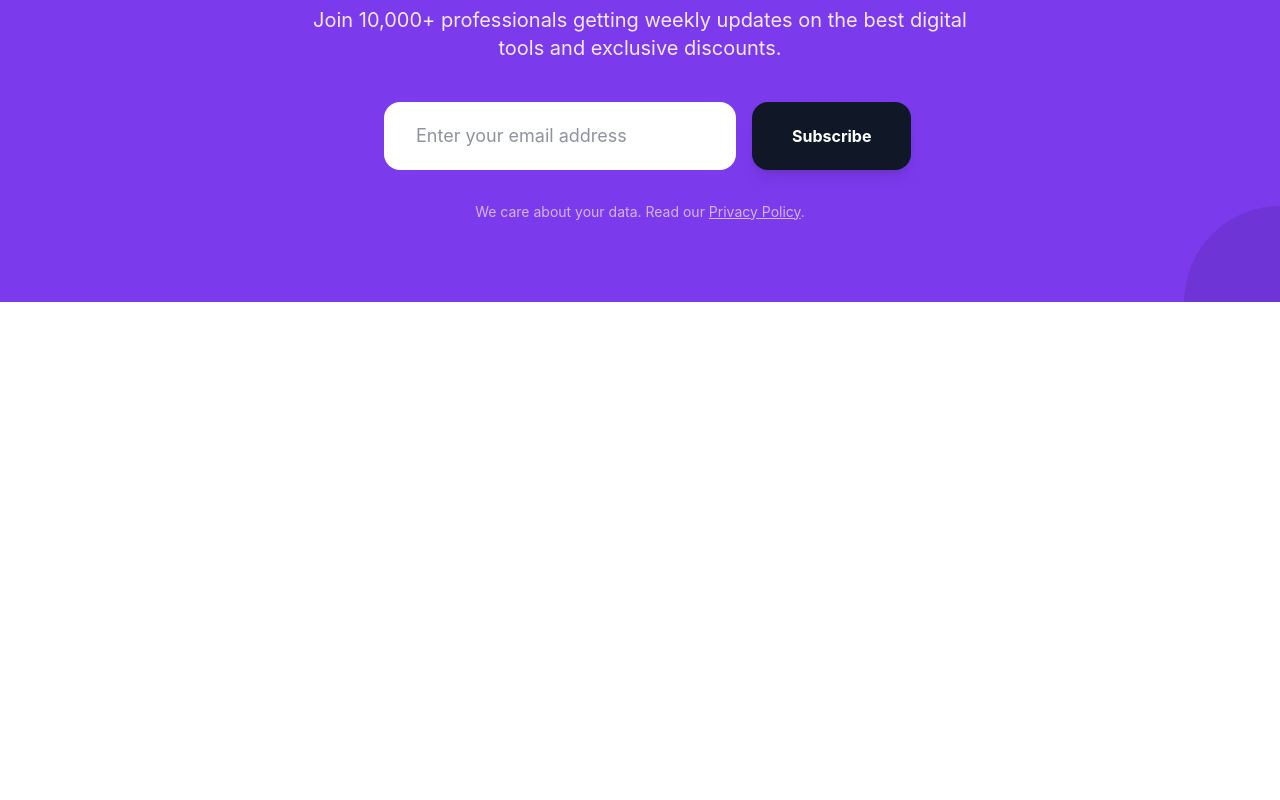
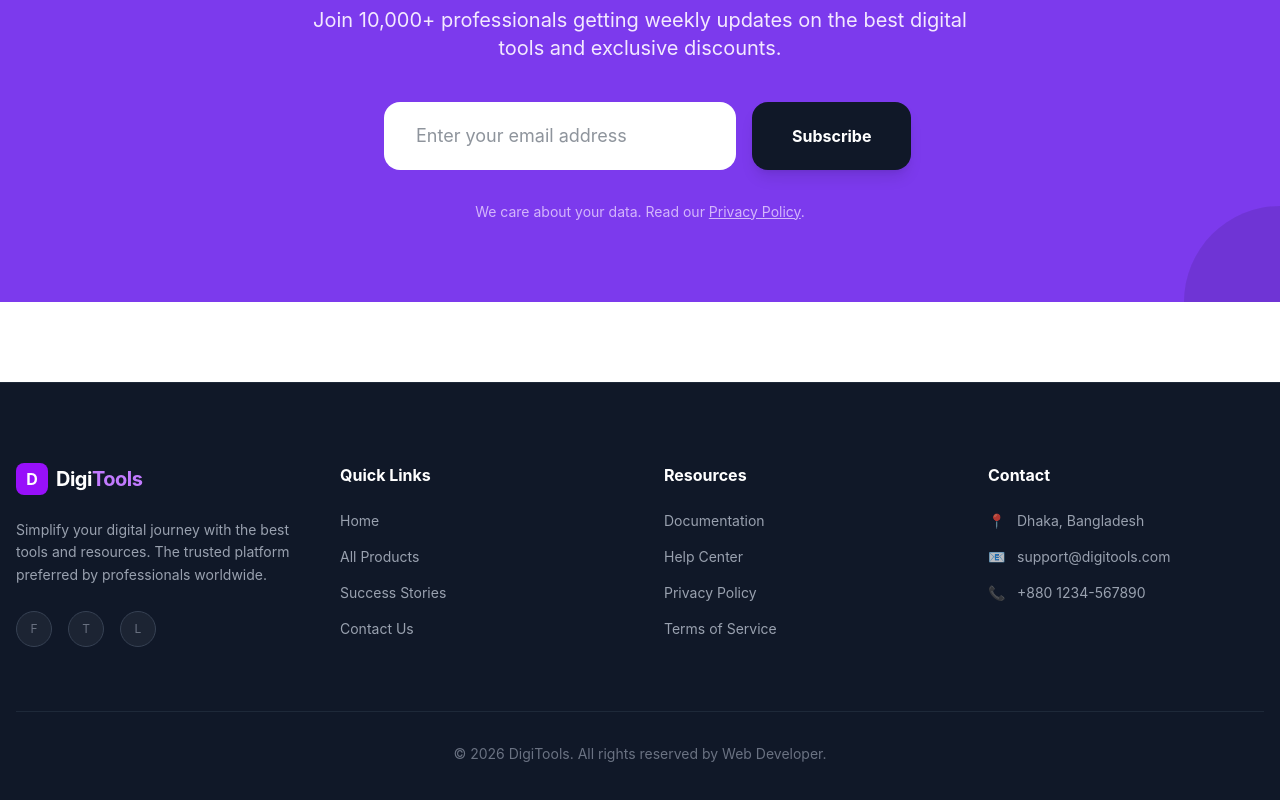
Before and after one commit to mdtaufiqueahamed-lgtm/Assignment-6, a React (Vite) app: page / in a window 1280 px wide. Shown: the part 3906-4706 px from the top of the page. Before the commit the page ends 4288 px from the top, so only its background shows below. Built offline with nearby package versions, Linux system fonts and the light colour scheme.

Commit message:
footer added

```diff
--- a/src/App.jsx
+++ b/src/App.jsx
@@ -6,18 +6,21 @@ import 'react-toastify/dist/ReactToastify.css';
 
 import Banner from './components/Banner/Banner';
 import Navbar from './components/Navbar/Navbar';
+
+
 import Stats from './components/Stats/Stats';
-import ToggleSection from './components/ToggleSection/ToggleSection';
+    import ToggleSection from './components/ToggleSection/ToggleSection';
 import Cart from './components/Cart/Cart';
 import ProductCard from './components/ProductCard/ProductCard';
 import Steps from './components/Steps/Steps';
 import Pricing from './components/Pricing/Pricing';
 import Subscribe from './components/Subscribe/Subscribe';
+import Footer from './components/Footer/Footer';
 
 function App() {
   const [products, setProducts] = useState([]);
   const [showCart, setShowCart] = useState(false);
-  const [cart, setCart] = useState([]);
+const [cart, setCart] = useState([]);
 
 
   useEffect(() => {
@@ -34,9 +37,9 @@ function App() {
     const isExist = cart.find(item => item.id === product.id);
     if (!isExist) {
       setCart([...cart, product]);
-      toast.success("পণ্যটি কার্টে যোগ করা হয়েছে!");
+      toast.success("The product has been added to the cart!");
     } else {
-      toast.warn("এটি ইতিমধ্যে কার্টে আছে।");
+      toast.warn("This item is already in the cart.");
     }
   };
 
@@ -44,14 +47,14 @@ function App() {
   const handleRemove = (id) => {
     const remainingCart = cart.filter(item => item.id !== id);
     setCart(remainingCart);
-    toast.error("পণ্যটি সরিয়ে ফেলা হয়েছে।");
+    toast.error("The product has been removed.");
   };
 
 
   const handleCheckout = () => {
     if (cart.length > 0) {
       setCart([]);
-      toast.info("চেকআউট সফল হয়েছে!");
+      toast.info("Checkout successful!");
     }
   };
 
@@ -94,6 +97,7 @@ function App() {
       <Steps></Steps>
       <Pricing></Pricing>
       <Subscribe></Subscribe>
+      <Footer></Footer>
     </>
   );
 }
--- /dev/null
+++ b/src/components/Footer/Footer.jsx
@@ -0,0 +1,85 @@
+import React from 'react';
+
+const Footer = () => {
+  const currentYear = new Date().getFullYear();
+
+  return (
+    // bg-gray-900 ব্যবহার করা হয়েছে ডার্ক ব্ল্যাক ব্যাকগ্রাউন্ডের জন্য
+    <footer className="bg-gray-900 pt-20 pb-10 border-t border-gray-800 text-gray-300">
+      <div className="container mx-auto px-4">
+        <div className="grid grid-cols-1 md:grid-cols-2 lg:grid-cols-4 gap-12 mb-16">
+
+          {/* Brand Section */}
+          <div className="space-y-6">
+            <div className="flex items-center gap-2">
+              <div className="w-8 h-8 bg-purple-600 rounded-lg flex items-center justify-center text-white font-bold">
+                D
+              </div>
+              {/* টেক্সট কালার সাদা করা হয়েছে */}
+              <span className="text-xl font-bold text-white tracking-tight">
+                Digi<span className="text-purple-400">Tools</span>
+              </span>
+            </div>
+            {/* প্যারাগ্রাফ টেক্সট ইংরেজিতে পরিবর্তন করা হয়েছে */}
+            <p className="text-gray-400 text-sm leading-relaxed">
+              Simplify your digital journey with the best tools and resources. The trusted platform preferred by professionals worldwide.
+            </p>
+            <div className="flex gap-4">
+              {/* Social Icons with white borders and light text */}
+              {['Facebook', 'Twitter', 'LinkedIn'].map((social) => (
+                <div key={social} className="w-9 h-9 rounded-full bg-white/5 border border-gray-700 flex items-center justify-center cursor-pointer hover:bg-purple-600 hover:text-white hover:border-purple-600 transition-all text-gray-500 text-xs">
+                  {social[0]}
+                </div>
+              ))}
+            </div>
+          </div>
+
+          {/* Quick Links */}
+          <div>
+            <h4 className="text-white font-bold mb-6">Quick Links</h4>
+            <ul className="space-y-4 text-gray-400 text-sm">
+              <li><a href="#" className="hover:text-purple-400 transition-colors">Home</a></li>
+              <li><a href="#" className="hover:text-purple-400 transition-colors">All Products</a></li>
+              <li><a href="#" className="hover:text-purple-400 transition-colors">Success Stories</a></li>
+              <li><a href="#" className="hover:text-purple-400 transition-colors">Contact Us</a></li>
+            </ul>
+          </div>
+
+          {/* Resources */}
+          <div>
+            <h4 className="text-white font-bold mb-6">Resources</h4>
+            <ul className="space-y-4 text-gray-400 text-sm">
+              <li><a href="#" className="hover:text-purple-400 transition-colors">Documentation</a></li>
+              <li><a href="#" className="hover:text-purple-400 transition-colors">Help Center</a></li>
+              <li><a href="#" className="hover:text-purple-400 transition-colors">Privacy Policy</a></li>
+              <li><a href="#" className="hover:text-purple-400 transition-colors">Terms of Service</a></li>
+            </ul>
+          </div>
+
+          {/* Contact Info */}
+          <div>
+            <h4 className="text-white font-bold mb-6">Contact</h4>
+            <ul className="space-y-4 text-gray-400 text-sm">
+              <li className="flex items-center gap-3">
+                <span className="opacity-70">📍</span> Dhaka, Bangladesh
+              </li>
+              <li className="flex items-center gap-3 hover:text-purple-400 cursor-pointer transition-colors">
+                <span className="opacity-70">📧</span> support@digitools.com
+              </li>
+              <li className="flex items-center gap-3">
+                <span className="opacity-70">📞</span> +880 1234-567890
+              </li>
+            </ul>
+          </div>
+        </div>
+
+        {/* Copyright Section with darker border */}
+        <div className="pt-8 border-t border-gray-800 text-center text-gray-500 text-sm">
+          <p>© {currentYear} DigiTools. All rights reserved by Web Developer.</p>
+        </div>
+      </div>
+    </footer>
+  );
+};
+
+export default Footer;
--- a/src/components/ProductCard/ProductCard.jsx
+++ b/src/components/ProductCard/ProductCard.jsx
@@ -26,7 +26,7 @@ const ProductCard = ({ product, handleAddToCart, cart }) => {
           </div>
         ))}
       </div>
-      {/* লাইন ২৯ এর আশেপাশে */}
+
 <button
   onClick={() => handleAddToCart(product)}
   className="btn btn-primary w-full bg-purple-600 hover:bg-purple-700 border-none rounded-xl"
```
